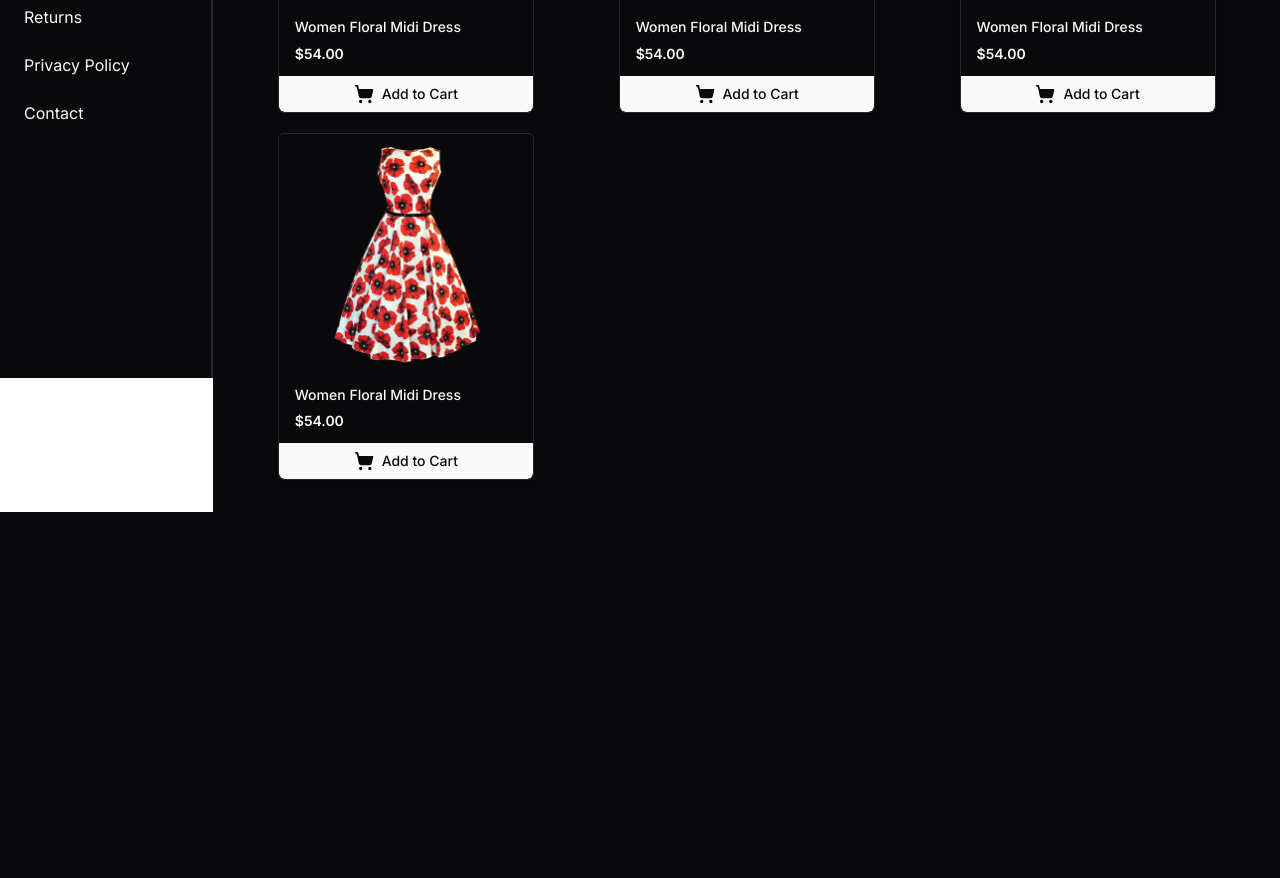
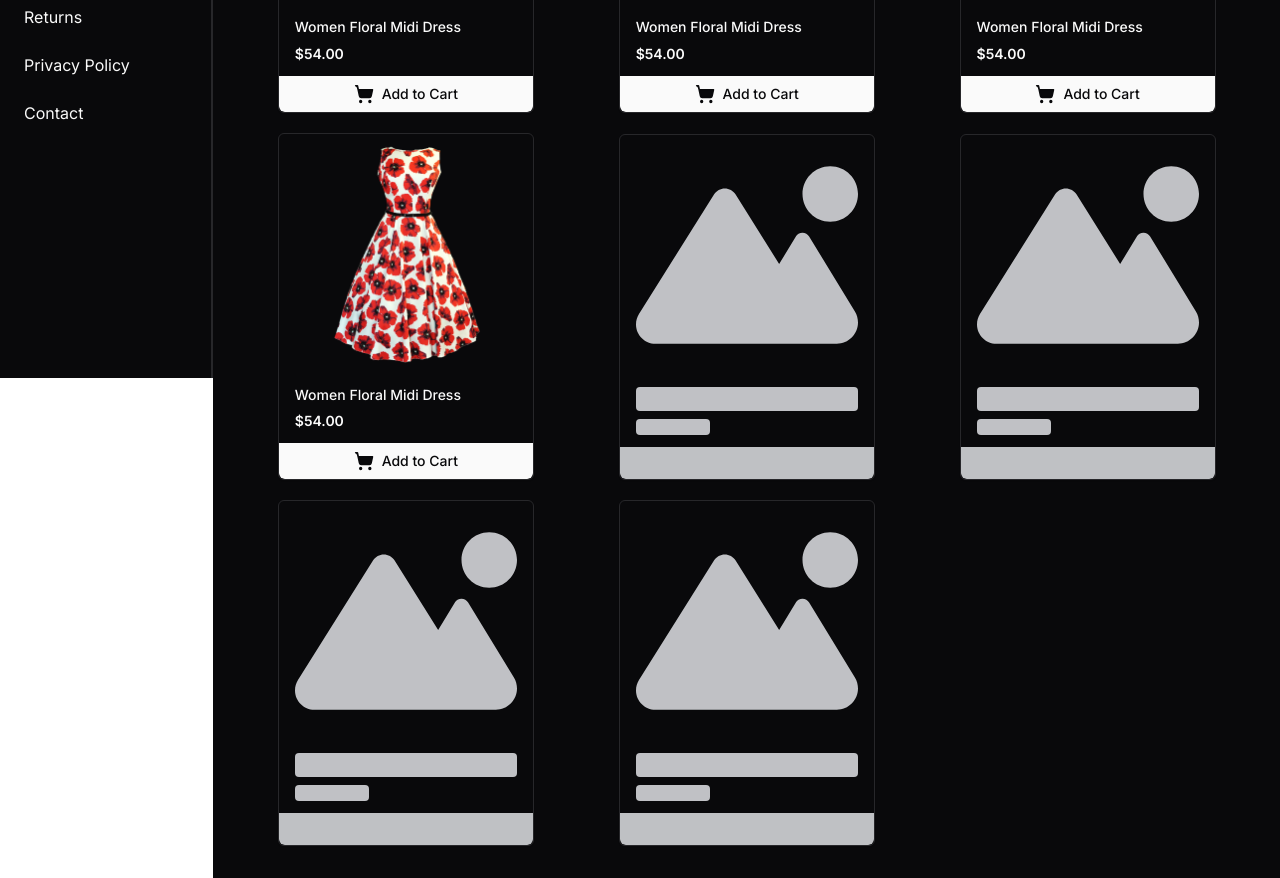
Before and after one commit to sakib-xrz/melee-client, a Next.js app: page /products in a window 1280 px wide. Shown: the part 420-1298 px from the top of the page. Before the commit the page ends 932 px from the top, so only its background shows below. Built offline with nearby package versions, Linux system fonts and the light colour scheme.

Commit message:
Remove login and register pages, add product card skeleton

```diff
--- /dev/null
+++ b/app/(with-sidebar)/products/components/PhotoPlaceholder.jsx
@@ -0,0 +1,15 @@
+function PhotoPlaceholder() {
+  return (
+    <svg
+      className="w-28 h-28 xs:w-40 xs:h-40 lg:h-60 lg:w-60 text-gray-200 animate-pulse"
+      xmlns="http://www.w3.org/2000/svg"
+      aria-hidden="true"
+      fill="currentColor"
+      viewBox="0 0 640 512"
+    >
+      <path d="M480 80C480 35.82 515.8 0 560 0C604.2 0 640 35.82 640 80C640 124.2 604.2 160 560 160C515.8 160 480 124.2 480 80zM0 456.1C0 445.6 2.964 435.3 8.551 426.4L225.3 81.01C231.9 70.42 243.5 64 256 64C268.5 64 280.1 70.42 286.8 81.01L412.7 281.7L460.9 202.7C464.1 196.1 472.2 192 480 192C487.8 192 495 196.1 499.1 202.7L631.1 419.1C636.9 428.6 640 439.7 640 450.9C640 484.6 612.6 512 578.9 512H55.91C25.03 512 .0006 486.1 .0006 456.1L0 456.1z" />
+    </svg>
+  );
+}
+
+export default PhotoPlaceholder;
--- /dev/null
+++ b/app/(with-sidebar)/products/components/ProductCardSkeleton.jsx
@@ -0,0 +1,21 @@
+import React from "react";
+import PhotoPlaceholder from "./PhotoPlaceholder";
+
+export default function ProductCardSkeleton() {
+  return (
+    <div className="product-card skeleton-card xl:w-64 border rounded-md shadow-sm overflow-hidden">
+      <div className="flex justify-center px-4">
+        <PhotoPlaceholder />
+      </div>
+      <div className="product-info px-4 py-3 flex flex-col space-y-2">
+        <h4 className="skeleton-line title-skeleton text-sm w-full h-6 bg-gray-200 animate-pulse rounded" />
+        <div className="flex items-center justify-between">
+          <p className="skeleton-line price-skeleton text-sm w-1/3 h-4 bg-gray-200 animate-pulse rounded" />
+        </div>
+      </div>
+      <button className="product-action skeleton-button w-full flex items-center justify-center py-2 bg-gray-200 rounded-b-md animate-pulse hover:bg-gray-300">
+        <p className="skeleton-line button-text-skeleton text-sm h-4 bg-gray-200 animate-pulse rounded" />
+      </button>
+    </div>
+  );
+}
--- a/app/(with-sidebar)/products/page.jsx
+++ b/app/(with-sidebar)/products/page.jsx
@@ -1,6 +1,7 @@
 import Marquee from "react-fast-marquee";
 import ProductCard from "./components/ProductCard";
 import Container from "@/components/shared/Container";
+import ProductCardSkeleton from "./components/ProductCardSkeleton";
 
 export default function ProductsPage() {
   return (
@@ -22,6 +23,18 @@ export default function ProductsPage() {
           <div className="xs:flex justify-center items-center">
             <ProductCard />
           </div>
+          <div className="xs:flex justify-center items-center">
+            <ProductCardSkeleton />
+          </div>
+          <div className="xs:flex justify-center items-center">
+            <ProductCardSkeleton />
+          </div>
+          <div className="xs:flex justify-center items-center">
+            <ProductCardSkeleton />
+          </div>
+          <div className="xs:flex justify-center items-center">
+            <ProductCardSkeleton />
+          </div>
         </div>
       </Container>
     </div>
```
Also changed, not shown: app/login/page.jsx (renamed from app/(with-sidebar)/login/page.jsx), app/register/page.jsx (renamed from app/(with-sidebar)/register/page.jsx).
